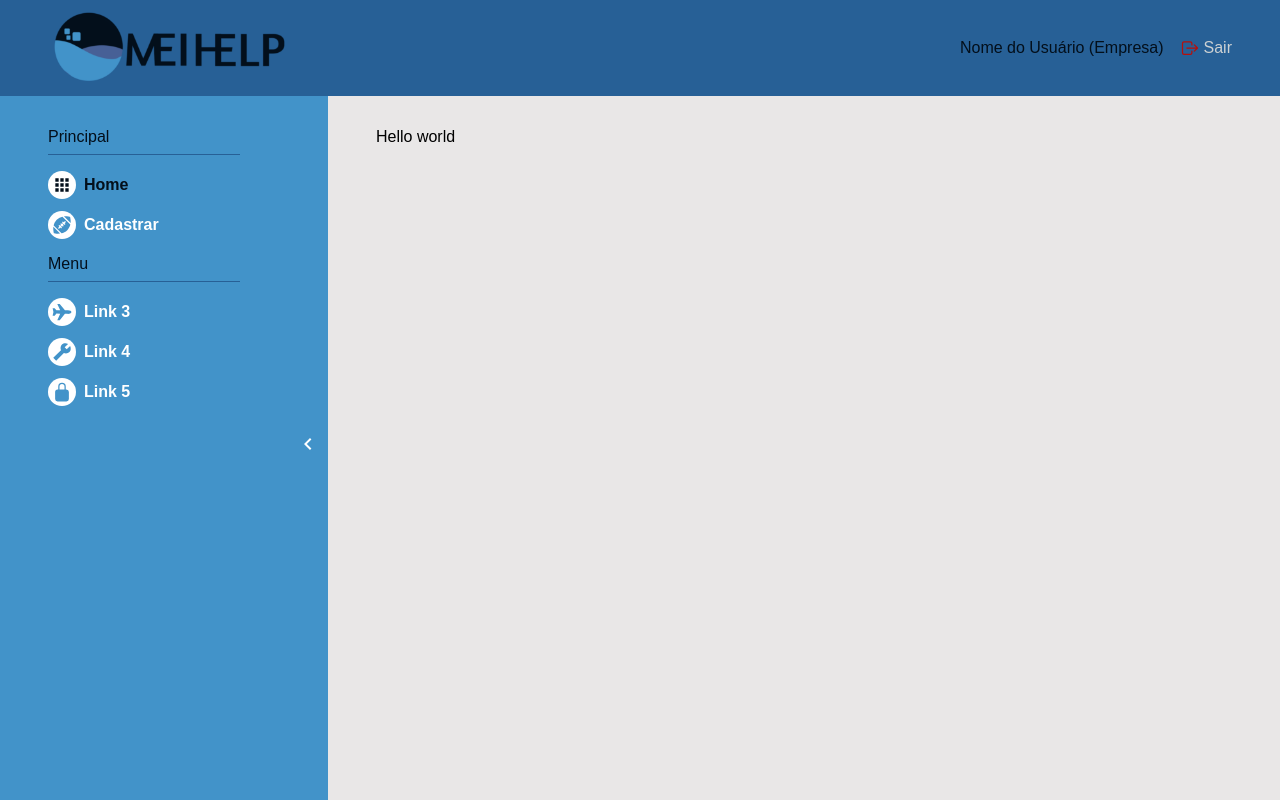
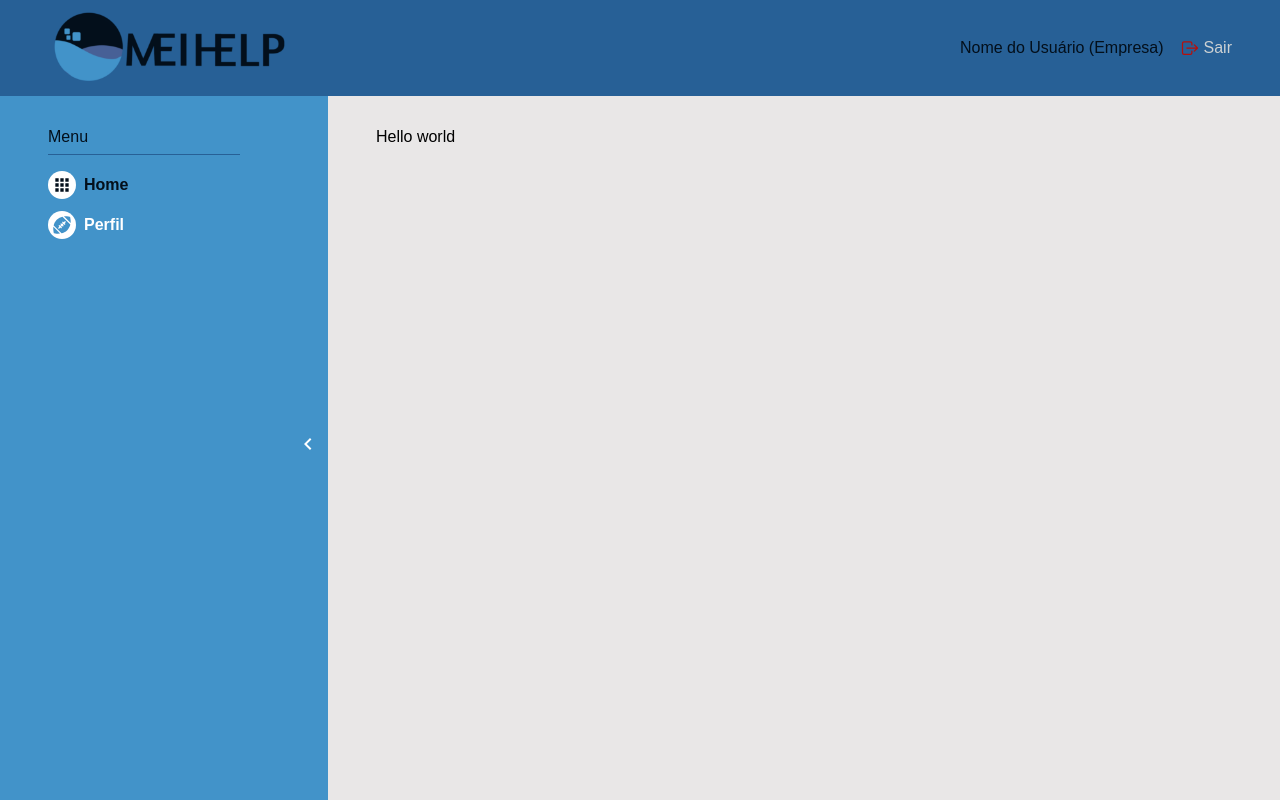
Before and after one commit to RafaelManfrim/MEIHelp_NextJS, a Next.js app: page /dashboard in a window 1280 px wide. Built offline with nearby package versions, Linux system fonts and the light colour scheme.

Commit message:
ajustes Sidebar e NavLink

```diff
--- a/src/components/NavLink/index.tsx
+++ b/src/components/NavLink/index.tsx
@@ -8,10 +8,14 @@ interface NavLinkProps {
 }
 
 export const NavLink = ({ icon, url, name }: NavLinkProps) => {
-    const { asPath } = useRouter()
+    const { asPath, push } = useRouter()
+
+    function handleNavigate() {
+        push(url)
+    }
 
     return (
-        <NavLinkContainer href={url}>
+        <NavLinkContainer onClick={handleNavigate}>
             <NavLinkIcon isActive={asPath === url}>{icon}</NavLinkIcon>
             <NavLinkText isActive={asPath === url}>{name}</NavLinkText>
         </NavLinkContainer>
--- a/src/components/NavLink/styles.ts
+++ b/src/components/NavLink/styles.ts
@@ -14,6 +14,7 @@ export const NavLinkContainer = styled.a`
     display: flex;
     align-items: center;
     transition: filter 0.1s linear;
+    cursor: pointer;
 
     &:hover {
         filter: brightness(0.85);
--- a/src/components/template/Sidebar/index.tsx
+++ b/src/components/template/Sidebar/index.tsx
@@ -12,13 +12,9 @@ export const Sidebar = () => {
         <SidebarContainer>
             {expanded && (
                 <SidebarMenuArea>
-                    <SidebarCategory name="Principal" />
+                    <SidebarCategory name="Menu" />
                     <NavLink name="Home" icon={<MdOutlineApps />} url="/dashboard" />
-                    <NavLink name="Cadastrar" icon={<IoAmericanFootballSharp />} url="/cadastrar" />
-                    <SidebarCategory name="Menu" />
-                    <NavLink name="Link 3" icon={<IoAirplaneSharp />} url="/link3" />
-                    <NavLink name="Link 4" icon={<IoBuildSharp />} url="/link4" />
-                    <NavLink name="Link 5" icon={<IoLockClosed />} url="/link5" />
+                    <NavLink name="Perfil" icon={<IoAmericanFootballSharp />} url="/profile" />
                 </SidebarMenuArea>
             )}
             <SidebarArrowArea onClick={() => setExpanded(!expanded)}>
```
